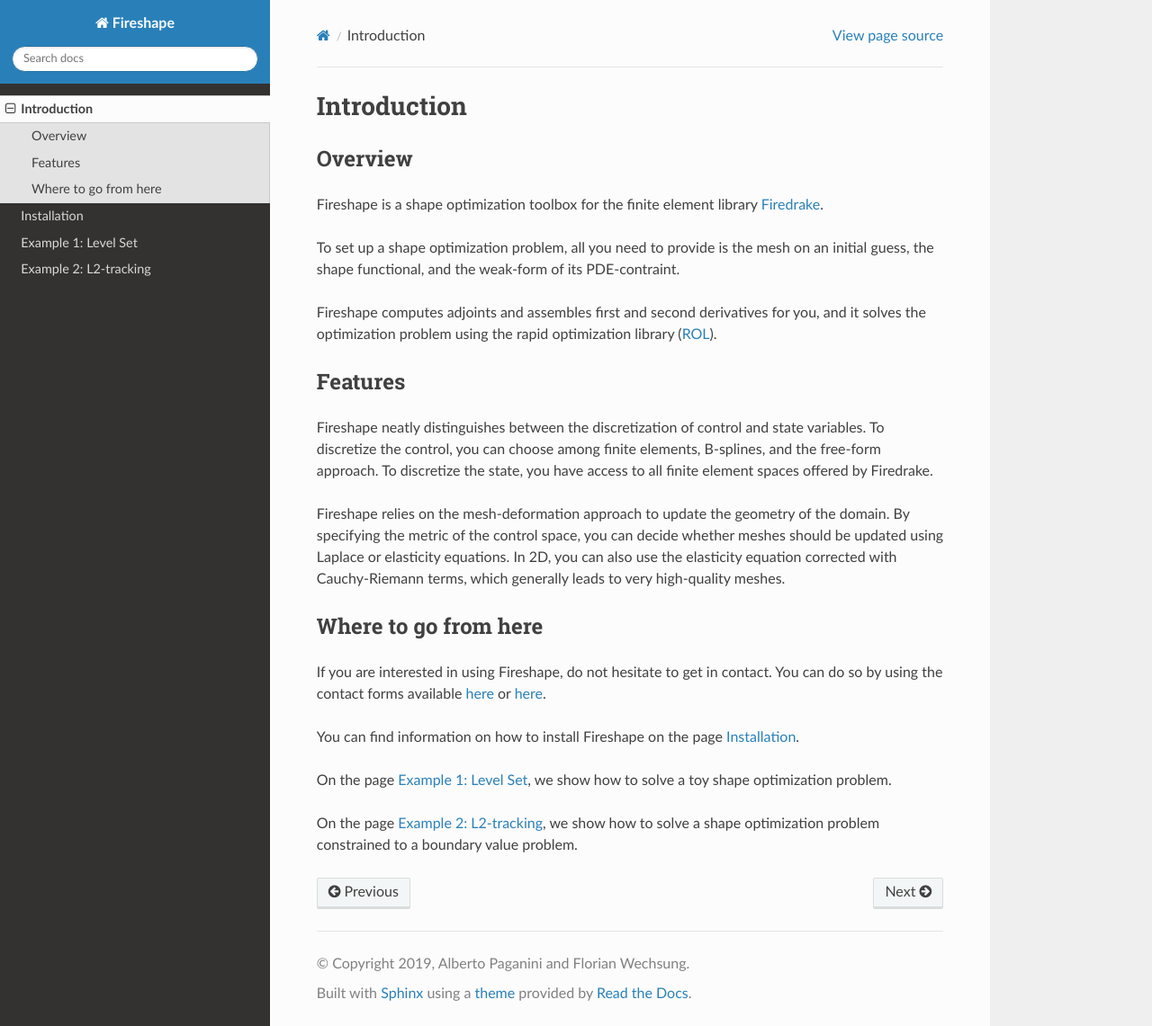
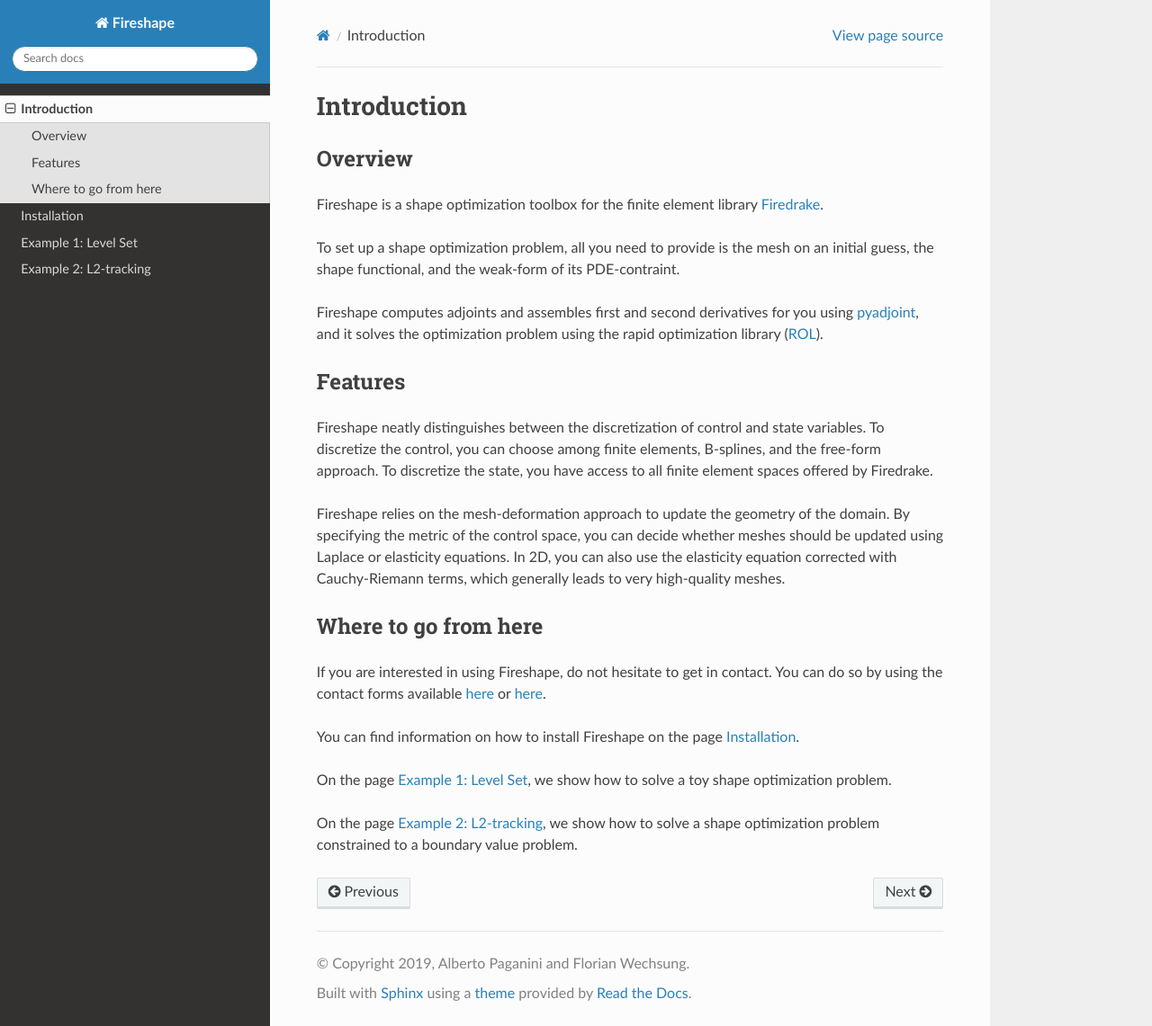
Before and after one commit to fireshape/fireshape, a Sphinx documentation site: the page built from docs/source/introduction.rst, in a window 1280 px wide and 1141 px high. Shown: the whole window at 90% size. Built offline with Sphinx 7.4.7 and the Read the Docs theme 2.0.0, drawn with Linux system fonts in a browser that asks for light colours.

Commit message:
mention pyadjoint in intro

```diff
--- a/docs/source/introduction.rst
+++ b/docs/source/introduction.rst
@@ -11,8 +11,10 @@
 the shape functional, and the weak-form of its PDE-contraint.
 
 Fireshape computes adjoints and assembles first and
-second derivatives for you, and it solves the optimization
-problem using the rapid optimization library (`ROL <https://trilinos.org/packages/rol/>`_).
+second derivatives for you using
+`pyadjoint <http://www.dolfin-adjoint.org/en/release/>`_,
+and it solves the optimization problem using the rapid optimization library
+(`ROL <https://trilinos.org/packages/rol/>`_).
 
 Features
 ^^^^^^^^
```
